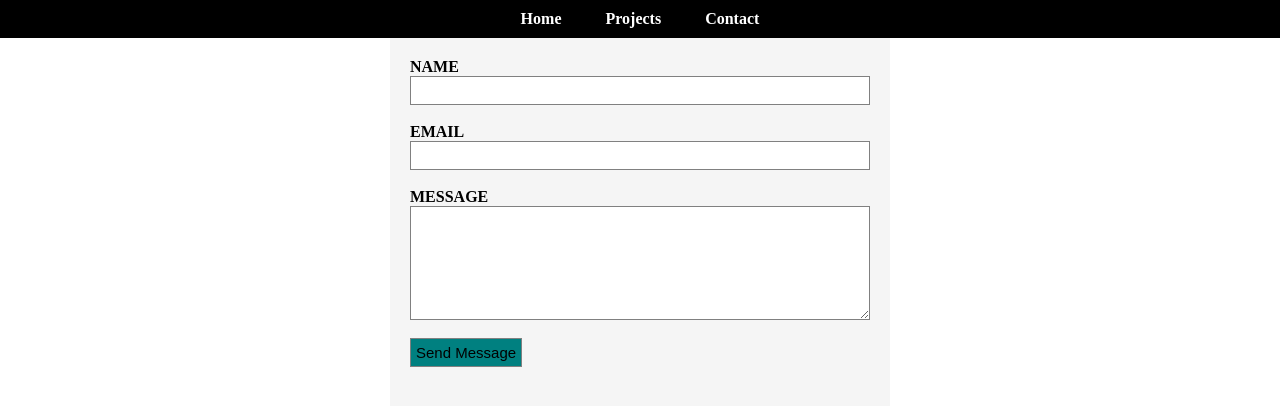
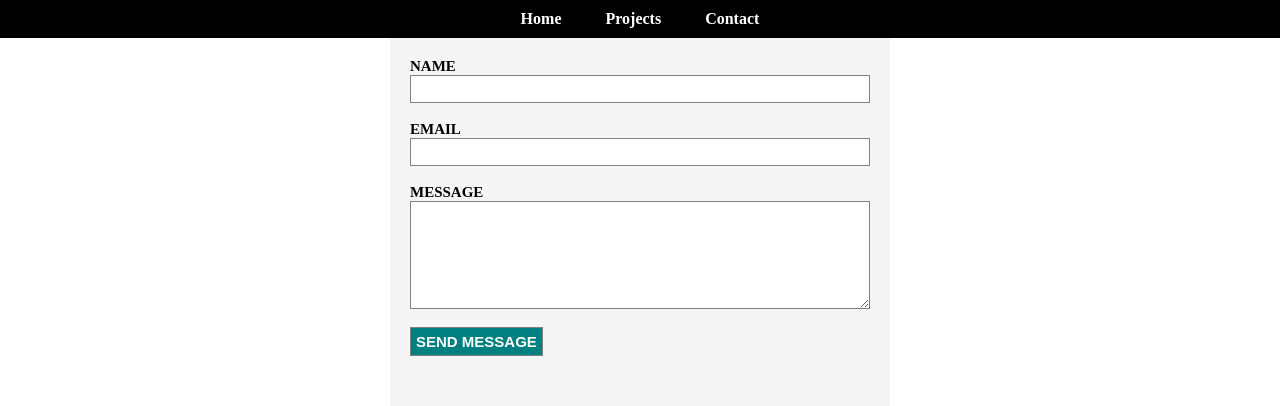
Before and after one commit to PraveenDKatti/PraveenDKatti.github.io, a Jekyll site: the page built from contact.html, in a window 1280 px wide. Shown: the top 406 px of the page. Built offline with Jekyll 4.4.1, drawn with Linux system fonts in a browser that asks for light colours.

Commit message:
change button font color to white

```diff
--- a/css/main.css
+++ b/css/main.css
@@ -83,12 +83,12 @@ header{
 
 .form-container label{
 	text-transform:uppercase;
-	font-size:16px;
+	font-size:15px;
 	font-weight:bold;
 }
 .form-container input, textarea{
 	border:1px grey solid;
-	font-size:15px;
+	font-size:14px;
 	width:100%;
 	padding:5px 10px;
 }
@@ -96,6 +96,9 @@ header{
 	border:1px grey solid;
 	font-size:15px;
 	margin:auto;
+	color:white;
+	font-weight:bold;
 	background-color:teal;
 	padding:5px;
+	text-transform:uppercase;
 }
```
